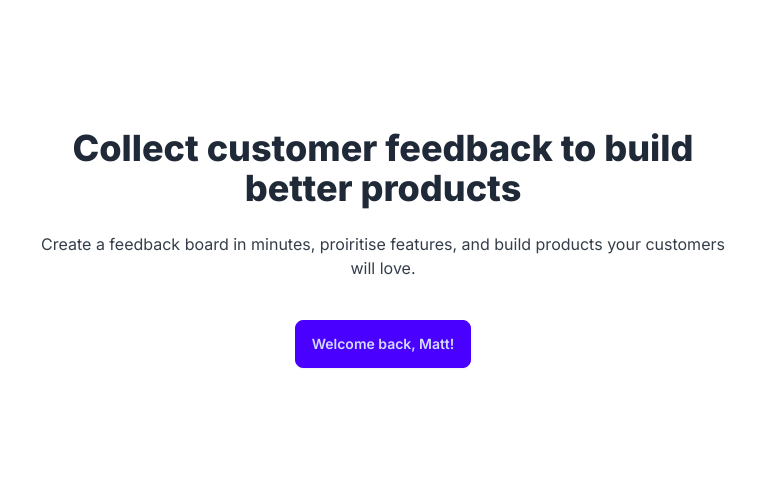
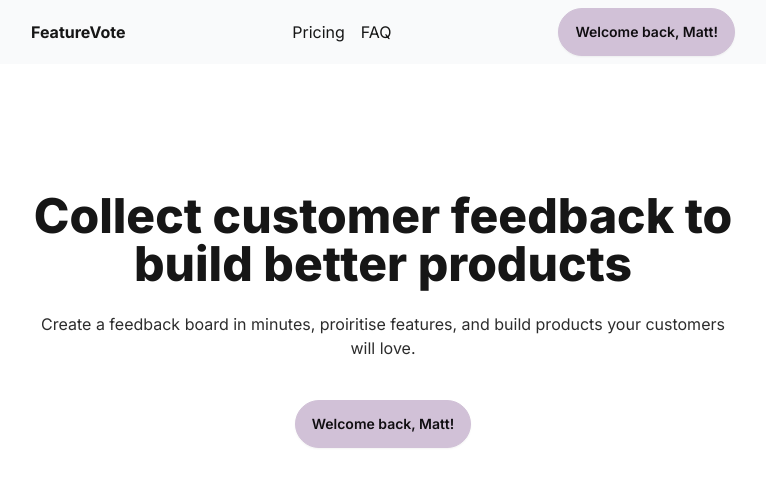
Before and after one commit to mpaffett/codefast-saas1, a Next.js app: page / in a window 1280 px wide. Shown: the top 486 px of the page, without its empty margins (257-1023 px from the left). Built offline with nearby package versions, Linux system fonts and the light colour scheme.

Commit message:
add header section (with hero)

```diff
--- a/app/layout.js
+++ b/app/layout.js
@@ -10,7 +10,7 @@
 
 export default function RootLayout({ children }) {
   return (
-    <html lang="en">
+    <html lang="en" data-theme="pastel">
       <body className={inter.className}>{children}</body>
     </html>
   );
--- a/app/page.js
+++ b/app/page.js
@@ -5,8 +5,20 @@
   const name = "Matt";
   return (
     <main>
+      <section className="bg-base-200">
+        <div className="max-w-3xl mx-auto flex justify-between items-center px-8 py-2">
+          <div className="font-bold">FeatureVote</div>
+          <div className="space-x-4 max-md:hidden">
+            <a className="link link-hover">Pricing</a>
+            <a className="link link-hover">FAQ</a>
+          </div>
+          <div>
+            <ButtonLogin isLoggedIn={isLoggedIn} name={name} />
+          </div>
+        </div>
+      </section>
       <section className=" text-center py-32 px-8 max-w-3xl mx-auto">
-        <h1 className="text-4xl font-extrabold mb-6">
+        <h1 className="text-4xl lg:text-5xl font-extrabold mb-6">
           Collect customer feedback to build better products
         </h1>
         <div className="opacity-90 mb-10">
--- a/tailwind.config.js
+++ b/tailwind.config.js
@@ -1,3 +1,5 @@
+const { default: daisyui } = require("daisyui");
+
 module.exports = {
   content: [
     "./pages/**/*.{js,ts,jsx,tsx,mdx}",
@@ -8,4 +10,7 @@
     extend: {},
   },
   plugins: [require("daisyui")],
+  daisyui: {
+    themes: ["light", "dark", "pastel"],
+  },
 };
```
